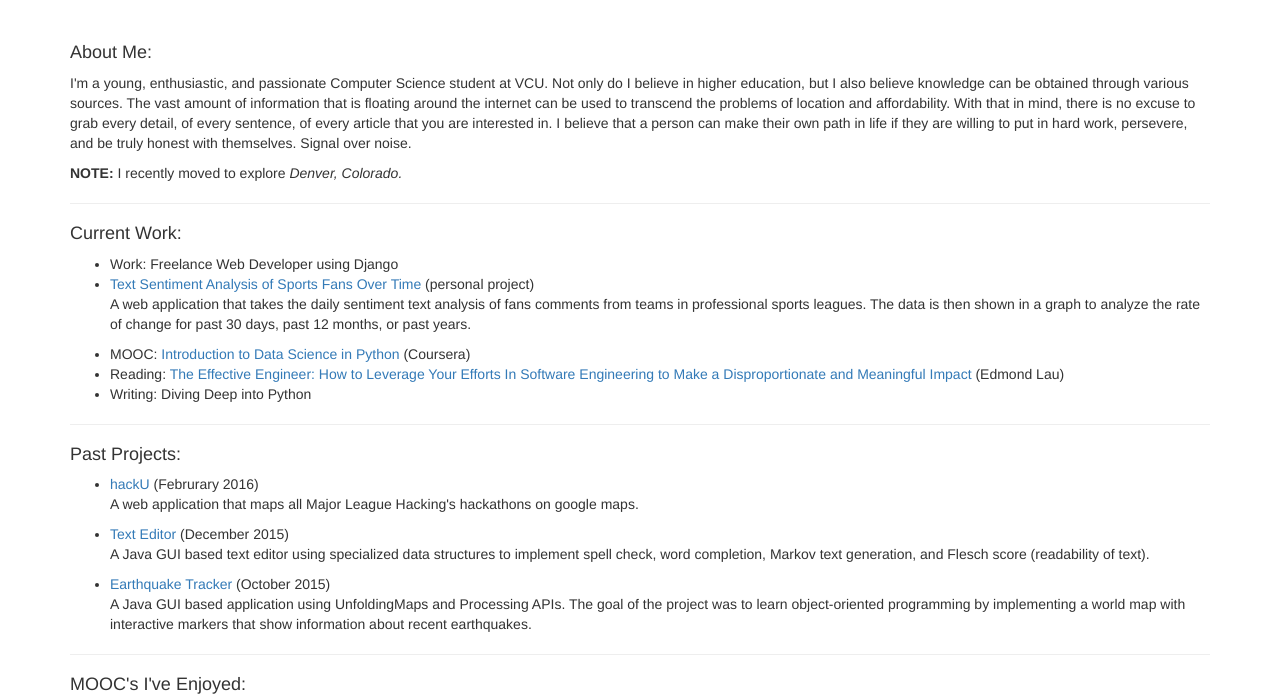
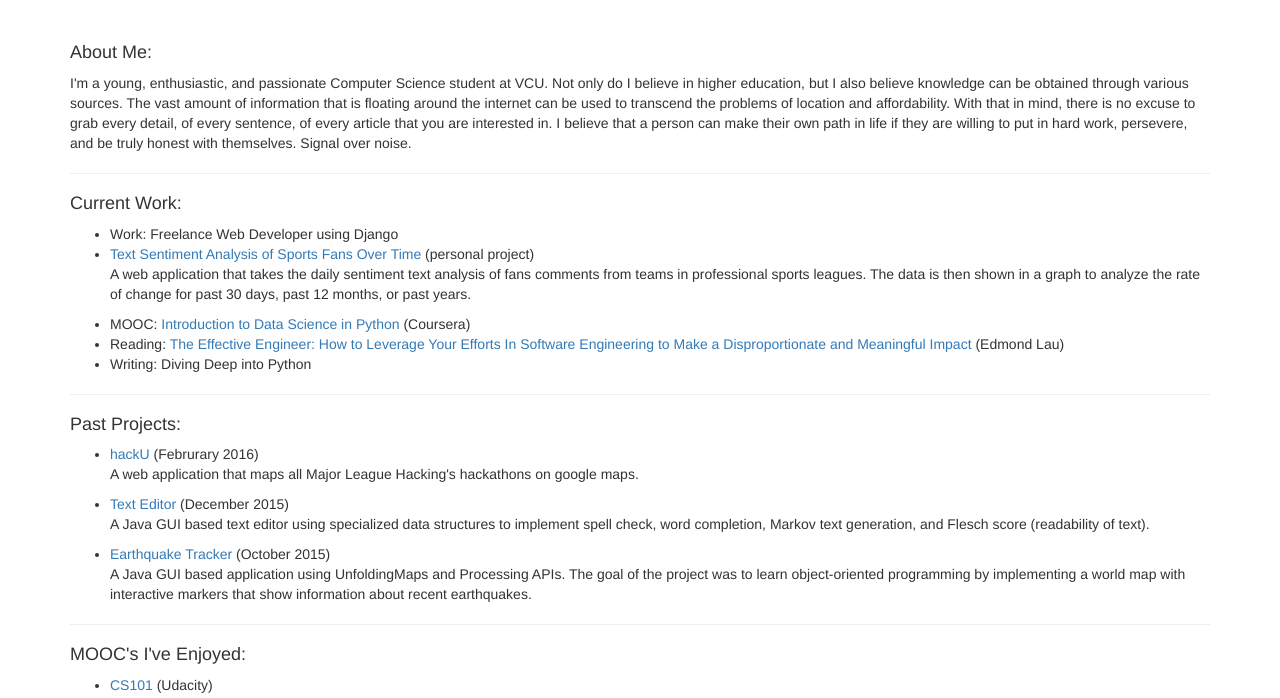
Before and after one commit to Kenny-Ho/kennyho-code.github.io, a plain HTML site: page index.html in a window 1280 px wide. Shown: the part 57-755 px from the top of the page. Drawn offline with nearby package versions, Linux system fonts and the light colour scheme; a script that the page names is missing.

Commit message:
update resume

```diff
--- a/index.html
+++ b/index.html
@@ -51,7 +51,6 @@
             <p>
                 I'm a young, enthusiastic, and passionate Computer Science student at VCU. Not only do I believe in higher education, but I also believe knowledge can be obtained through various sources. The vast amount of information that is floating around the internet can be used to transcend the problems of location and affordability.
                 With that in mind, there is no excuse to grab every detail, of every sentence, of every article that you are interested in. I believe that a person can make their own path in life if they are willing to put in hard work, persevere, and be truly honest with themselves. Signal over noise.</p>
-              <p><b>NOTE:</b> I recently moved to explore <i>Denver, Colorado.</i></p>
         </div>
 
                       <hr>
```
Also changed, not shown: 1 other file.
